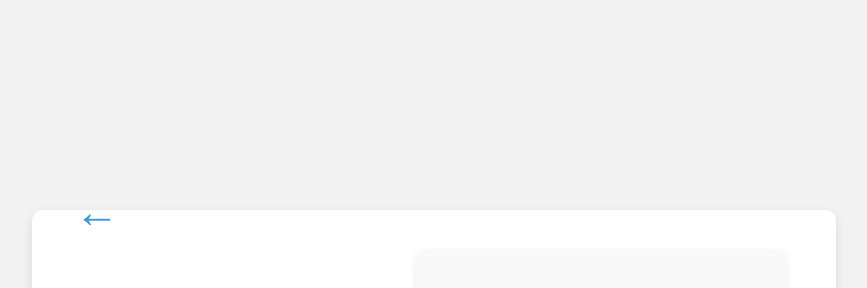
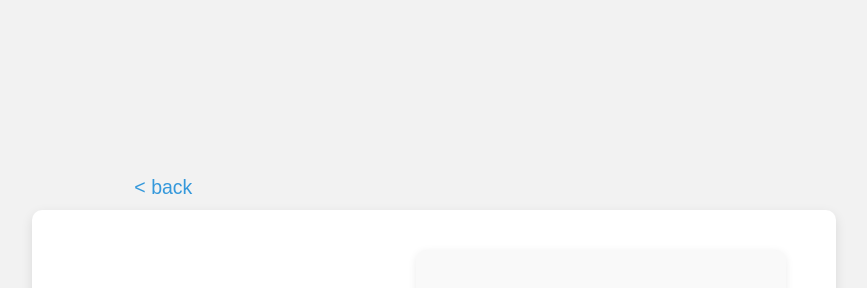
Before and after one commit to Srinivasaimandi/express-api-demo, a website: page public/index.html in a window 1280 px wide. Both pictures are taken after a click on the link "UI". Shown: the top 288 px of the page, without its empty margins (206-1073 px from the left). Drawn offline with Linux system fonts and the light colour scheme.

Commit message:
back arrow updated

```diff
--- a/public/index.html
+++ b/public/index.html
@@ -13,7 +13,7 @@
     <div class="main-content" id="main-content">
       <h1 id="title-msg">Welcome to Users API</h1>
       <div id="login-credentials" style="display: none;">
-        <p id="back-arrow" style="font-weight: bolder; font-size: 30px; position: fixed; top: 165px; color: #3498db; transform: scale(1.5);">←</p>
+        <a href="#" id="back-arrow"> < back</a>
         <code>
         <p style="font-size: 1em;">login using valid credentials</p>
           username: srinivasaimandi
--- a/public/styles/indexStyles.css
+++ b/public/styles/indexStyles.css
@@ -123,3 +123,15 @@ body {
       text-align: center;
       display: none;
     }
+
+    #back-arrow {
+      font-weight: lighter;
+      font-size: 13px;
+      text-decoration: none;
+      color: #3498db;
+      transform: scale(1.5);
+
+      position: fixed;
+      top: 180px;
+      left:350px;
+    }
```
